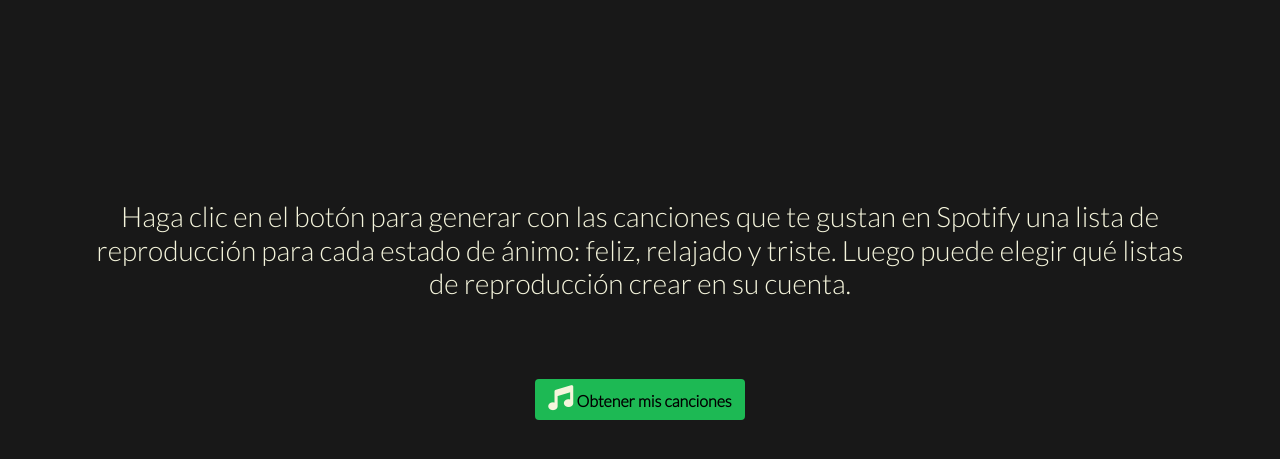
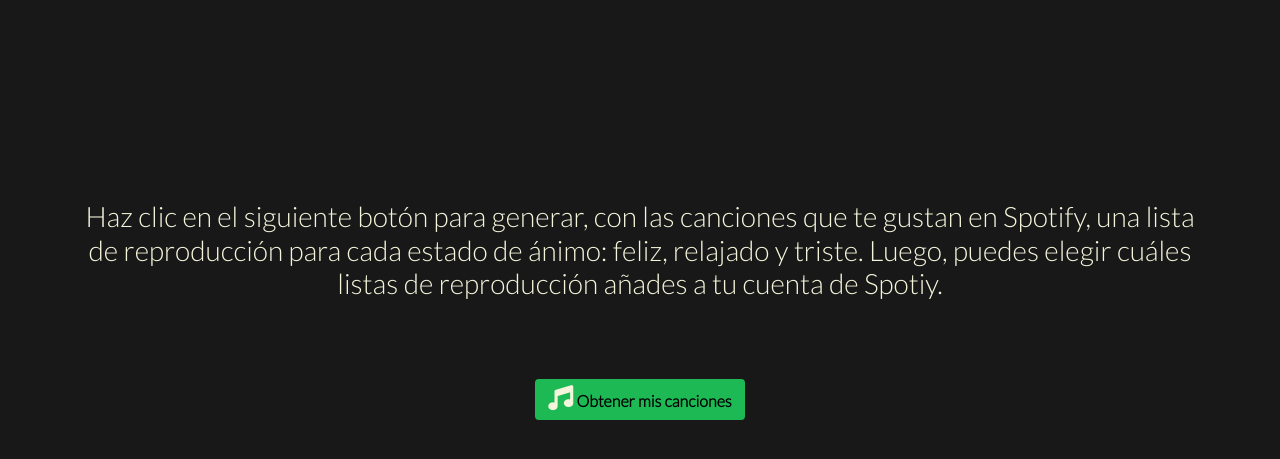
Before and after one commit to manuelmarinduque/Song_classification_prototype, a Django app: page /home/ in a window 1280 px wide. Shown: the part 70-529 px from the top of the page. Run offline with Django 3.2, Linux system fonts and the light colour scheme; the visitor is signed in with stand-in values (Sample User, id 1); parts of the project's set-up code (start-up, migrations or seed data) failed here and were passed over; some libraries are stand-ins or nearby versions.

Commit message:
Se organizan los textos.

```diff
--- a/apps/core/templates/core/home.html
+++ b/apps/core/templates/core/home.html
@@ -11,9 +11,8 @@
 
 <div class="container">
     <div class="row home subtitulo">
-        <h3>Haga clic en el botón para generar con las canciones que te gustan en Spotify una lista de reproducción para
-            cada estado de ánimo: feliz, relajado y triste. Luego puede elegir qué listas de reproducción crear en su
-            cuenta.</h3>
+        <h3>Haz clic en el siguiente botón para generar, con las canciones que te gustan en Spotify, una lista de reproducción para
+            cada estado de ánimo: feliz, relajado y triste. Luego, puedes elegir cuáles listas de reproducción añades a tu cuenta de Spotiy.</h3>
     </div>
     <div class="row">
         <div class="home">
```
Also changed, not shown: apps/core/templates/core/playlist.html (+6 -1 lines).
